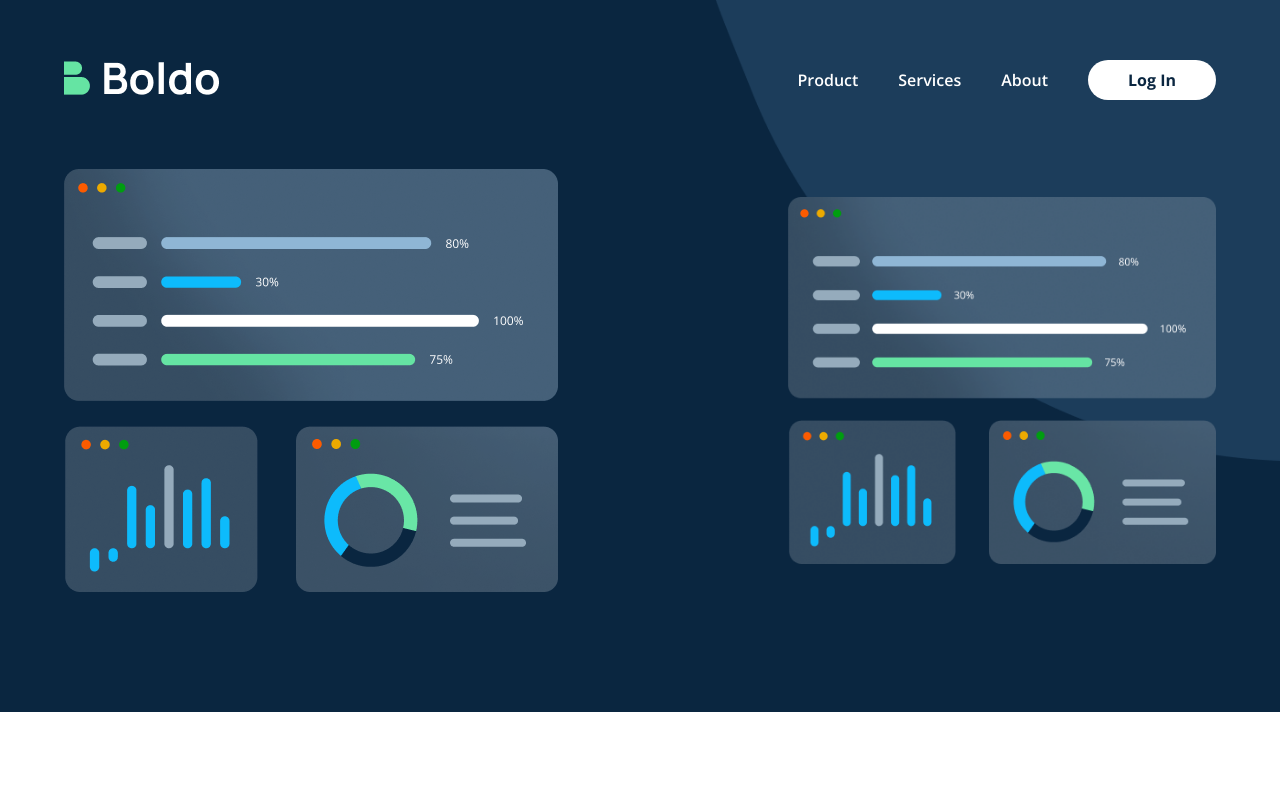
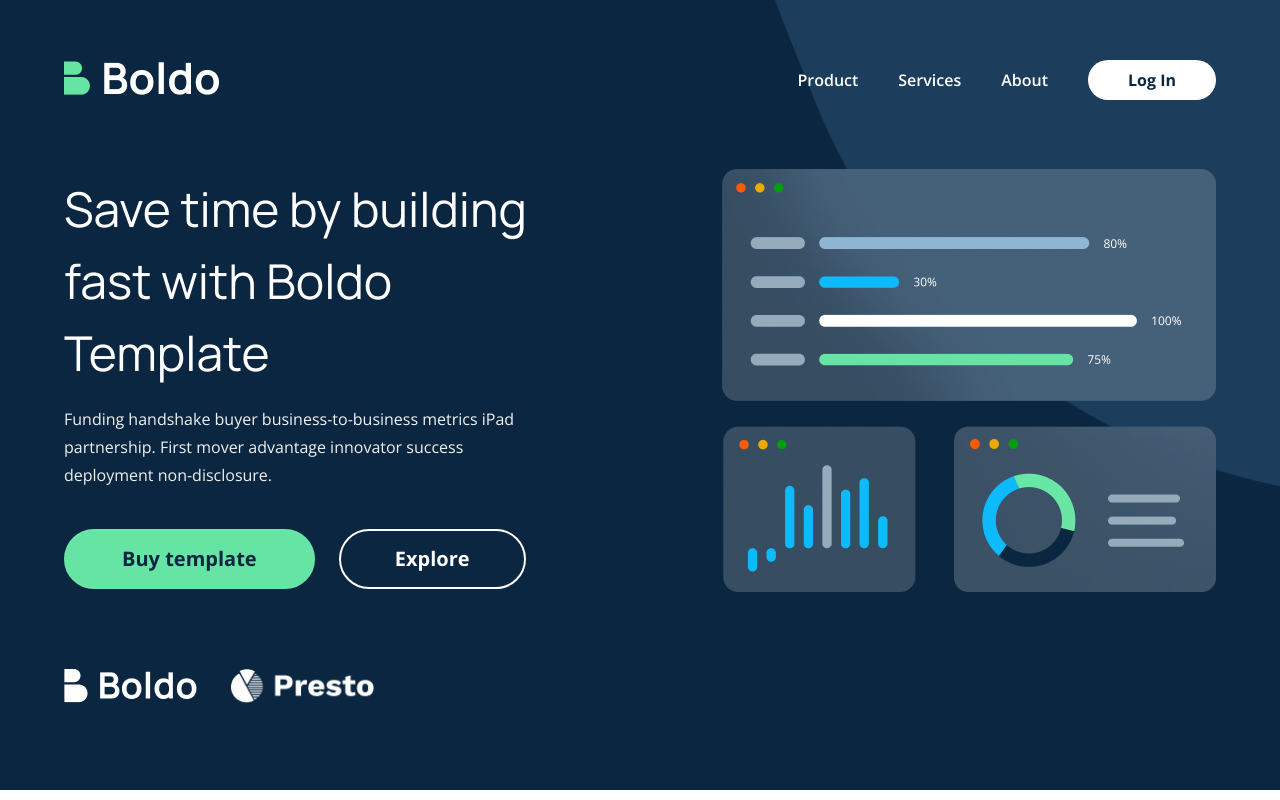
Before and after one commit to Golden-Ogbeka/Boldo-Design-Implementation, a Next.js app: page / in a window 1280 px wide. Built offline with nearby package versions, Linux system fonts and the light colour scheme.

Commit message:
Hero section

```diff
--- a/components/Homepage/HeroSection.tsx
+++ b/components/Homepage/HeroSection.tsx
@@ -3,19 +3,38 @@ import Navbar from '../layout/Navbar/Navbar';
 import styles from '../../styles/HeroSection.module.css';
 import HeroImage from '../../public/images/hero/hero.png';
 import Image from 'next/image';
+import HorizontalSlider from '../../components/reusable/HorizontalSlider';
+import LogoWall1 from '../../public/images/logo-wall/boldo.png';
+import LogoWall2 from '../../public/images/logo-wall/presto.png';
 
 function HeroSection() {
 	return (
 		<div className={`pl-[5vw] pr-[5vw] pt-[56px] pb-[64px] ${styles.container}`}>
 			<Navbar />
-			<div className='flex flex-row flex-wrap pt-[65px] pb-[56px] items-center gap-5'>
-				<div className='text-white md:flex-[60%] sm:flex-[100%] flex flex-col lg:items-start sm:items-center'>
-					<Image src={HeroImage} alt='Boldo Product' objectFit='contain' />
+			<div
+				className='flex flex-row flex-wrap pt-[65px] pb-[56px] items-center gap-y-24 gap-x-5'
+				id='product'
+			>
+				<div className='text-white md:flex-[40%] sm:flex-[100%] flex flex-col lg:items-start sm:items-center'>
+					<h1 className={styles.mainText}>Save time by building fast with Boldo Template</h1>
+					<p className={styles.subText}>
+						Funding handshake buyer business-to-business metrics iPad partnership. First mover
+						advantage innovator success deployment non-disclosure.
+					</p>
+					<div className={styles.buttonContainer}>
+						<button className={styles.mainButton}>Buy template</button>
+						<button className={styles.subButton}>Explore</button>
+					</div>
 				</div>
-				<div className='text-white md:flex-[36%] sm:flex-[100%] flex flex-col lg:items-end sm:items-center'>
+				<div className='text-white md:flex-[55%] sm:flex-[100%] flex flex-col lg:items-end sm:items-center'>
 					<Image src={HeroImage} alt='Boldo Product' objectFit='contain' />
 				</div>
 			</div>
+
+			<HorizontalSlider>
+				<Image src={LogoWall1} alt='Presto' width={146.51} />
+				<Image src={LogoWall2} alt='Boldo' width={146.51} />
+			</HorizontalSlider>
 		</div>
 	);
 }
--- a/styles/HeroSection.module.css
+++ b/styles/HeroSection.module.css
@@ -3,3 +3,96 @@
 	background-size: cover;
 	background-repeat: no-repeat;
 }
+
+.mainText {
+	font-family: 'Manrope', sans-serif;
+	font-style: normal;
+	font-weight: 400;
+	font-size: 48px;
+	line-height: 72px;
+	/* or 150% */
+	color: #ffffff;
+	margin: 0;
+	margin-bottom: 16px;
+}
+
+.subText {
+	font-family: 'Open Sans';
+	font-style: normal;
+	font-weight: 400;
+	font-size: 16px;
+	line-height: 28px;
+	/* or 175% */
+
+	/* Light Grey */
+
+	color: #f1f1f1;
+	margin: 0;
+}
+
+.buttonContainer {
+	margin-top: 40px;
+	display: flex;
+	flex-direction: row;
+	gap: 24px;
+	align-items: center;
+	flex-wrap: wrap;
+}
+
+.mainButton {
+	min-width: 247px;
+	height: 60px;
+
+	/* Green */
+
+	background: #65e4a3;
+	border: 2px solid #69e6a6;
+	border-radius: 56px;
+	display: flex;
+	flex-direction: row;
+	justify-content: center;
+	align-items: center;
+	padding: 16px 56px;
+
+	font-family: 'Open Sans';
+	font-style: normal;
+	font-weight: 700;
+	font-size: 20px;
+	line-height: 28px;
+	/* identical to box height, or 140% */
+
+	/* Dark Blue */
+
+	color: #0a2640;
+}
+
+.mainButton:hover {
+	cursor: pointer;
+	background-color: #fff;
+}
+
+.subButton {
+	width: 187px;
+	height: 60px;
+
+	border: 2px solid #ffffff;
+	border-radius: 56px;
+	padding: 16px 56px;
+	display: flex;
+	flex-direction: row;
+	justify-content: center;
+	align-items: center;
+	font-family: 'Open Sans';
+	font-style: normal;
+	font-weight: 700;
+	font-size: 20px;
+	line-height: 28px;
+	/* identical to box height, or 140% */
+
+	color: #ffffff;
+}
+
+.subButton:hover {
+	background-color: #fff;
+	color: #0a2640;
+}
```
